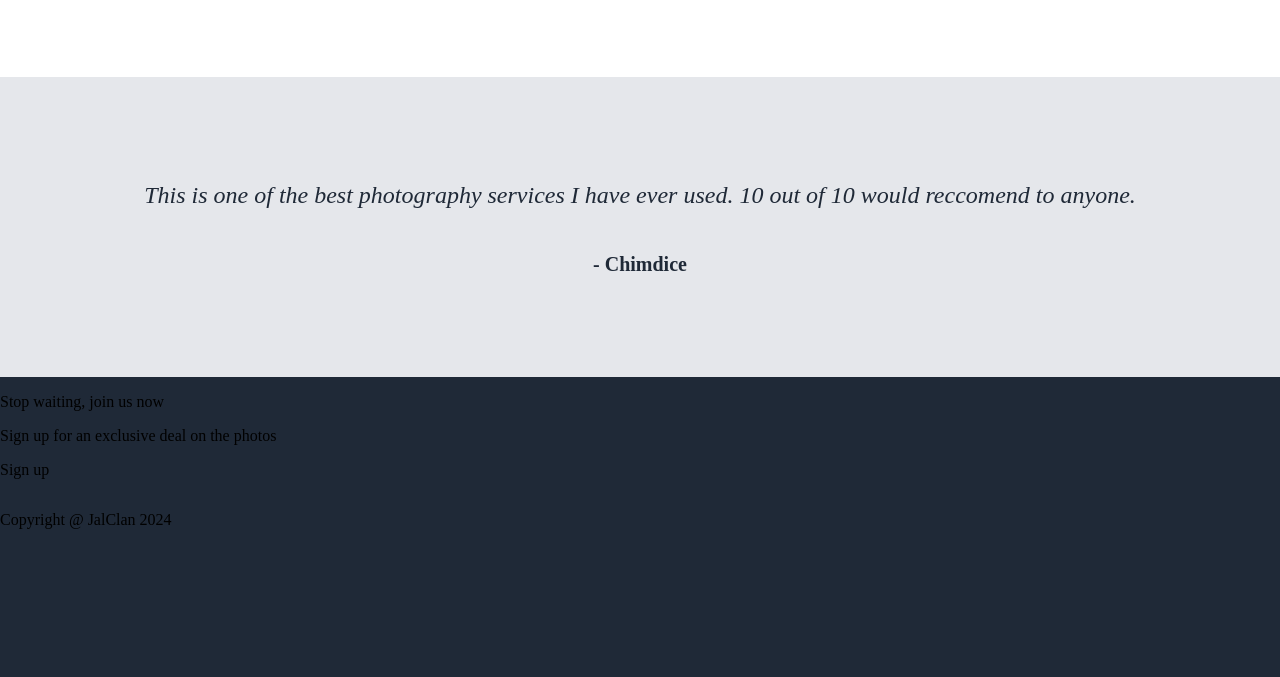
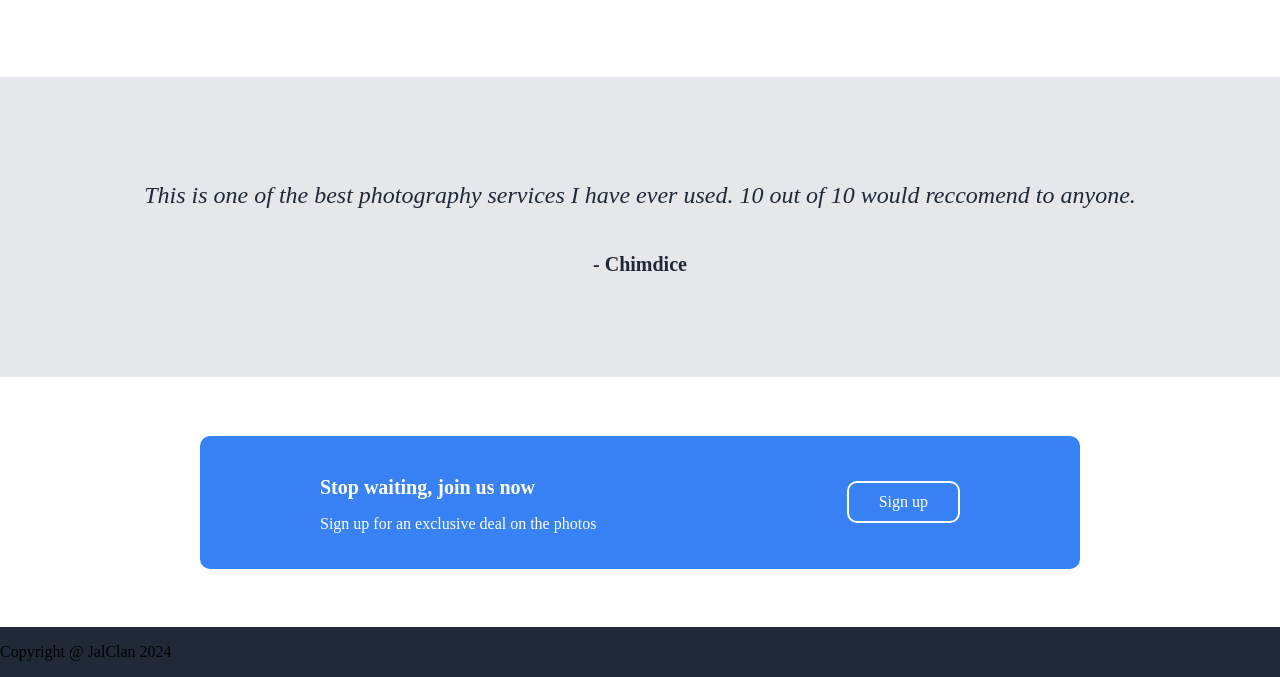
Before and after one commit to chimdice/landing-page, a plain HTML site: page index.html in a window 1280 px wide. Shown: the part 757-1434 px from the top of the page. Before the commit the page ends 1302 px from the top, so only its background shows below. Drawn offline with Linux system fonts and the light colour scheme.

Commit message:
Finish middle section 3

```diff
--- a/index.html
+++ b/index.html
@@ -57,12 +57,14 @@
             <p class="quote-author" style="font-size:20px;"><strong>- Chimdice</strong></p>
         </div>
         <div class="middle-section-3">
-            <div class="middle-section-3-left">
-                <p>Stop waiting, join us now</p>
-                <p>Sign up for an exclusive deal on the photos</p>
-            </div>
-            <div class="middle-section-3-right">
-                <p>Sign up</p>
+            <div class="box">
+                <div class="middle-section-3-left">
+                    <p style="font-size:20px; margin-bottom:0px;"><strong>Stop waiting, join us now</strong></p>
+                    <p>Sign up for an exclusive deal on the photos</p>
+                </div>
+                <div class="middle-section-3-right">
+                    <p class="sign-button2">Sign up</p>
+                </div>
             </div>
         </div>
         <div class="bottom">
--- a/style.css
+++ b/style.css
@@ -49,6 +49,7 @@ h3 {
     display: inline-block;
     margin-top: 0px;
     padding: 5px 20px 5px 20px;
+    border-radius: 10px;
 }
 
 /* This is for middle section 1 */
@@ -89,3 +90,44 @@ h3 {
     text-align: center;
     color:#1F2937;
 }
+
+/* This is for middle section 2 */
+
+.middle-section-3 {
+    background: white;
+    height: 250px;
+    display: flex;
+    flex-direction: column;
+    justify-content: center;
+    text-align: center;
+}
+
+.box {
+    background: #3882F6;
+    display: flex;
+    justify-content: space-between;
+    margin: 0px 200px 0px 200px;
+    padding: 20px;
+    color:white;
+    border-radius: 10px;
+}
+
+.middle-section-3-left {
+    margin-left:100px;
+    text-align: left;
+}
+
+.middle-section-3-right {
+    margin-right: 100px;
+    display: flex;
+    flex-direction: column;
+    text-align: center;
+    justify-content: center;
+}
+
+.sign-button2 {
+    margin:0;
+    border: white 2px solid;
+    padding: 10px 30px 10px 30px;
+    border-radius: 10px;
+}
```
